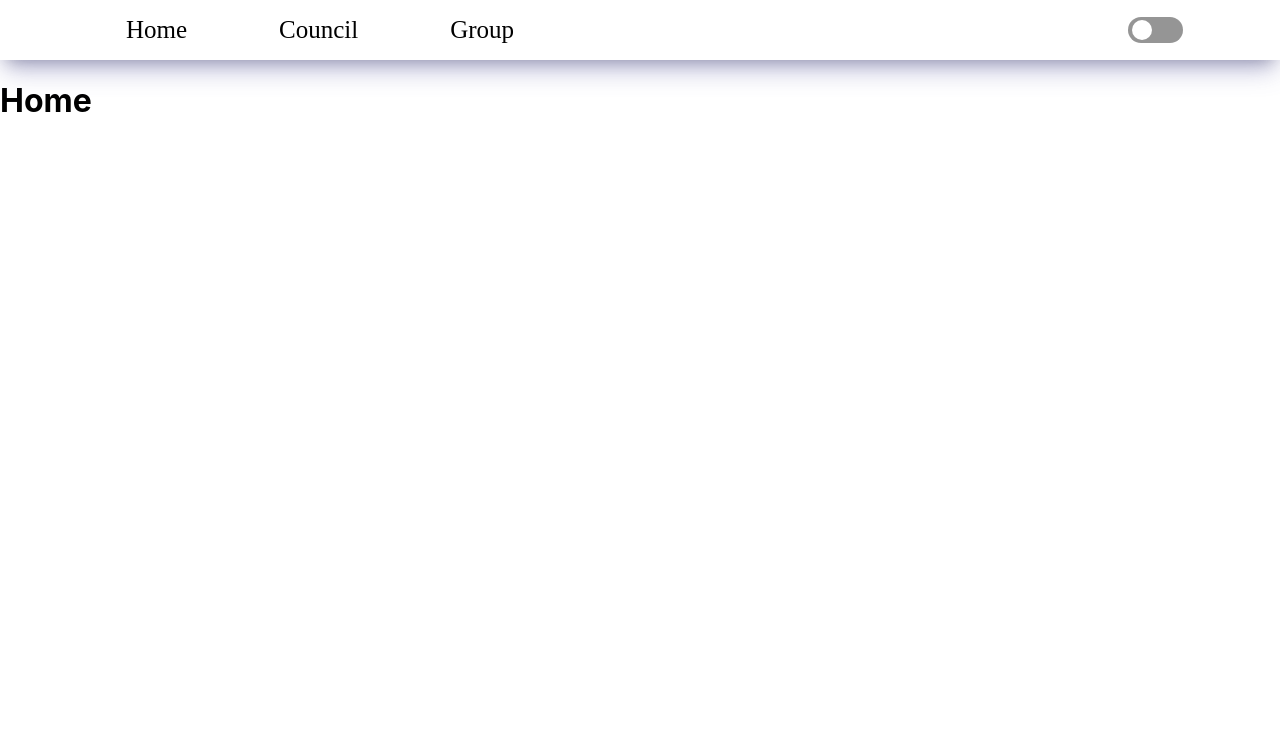
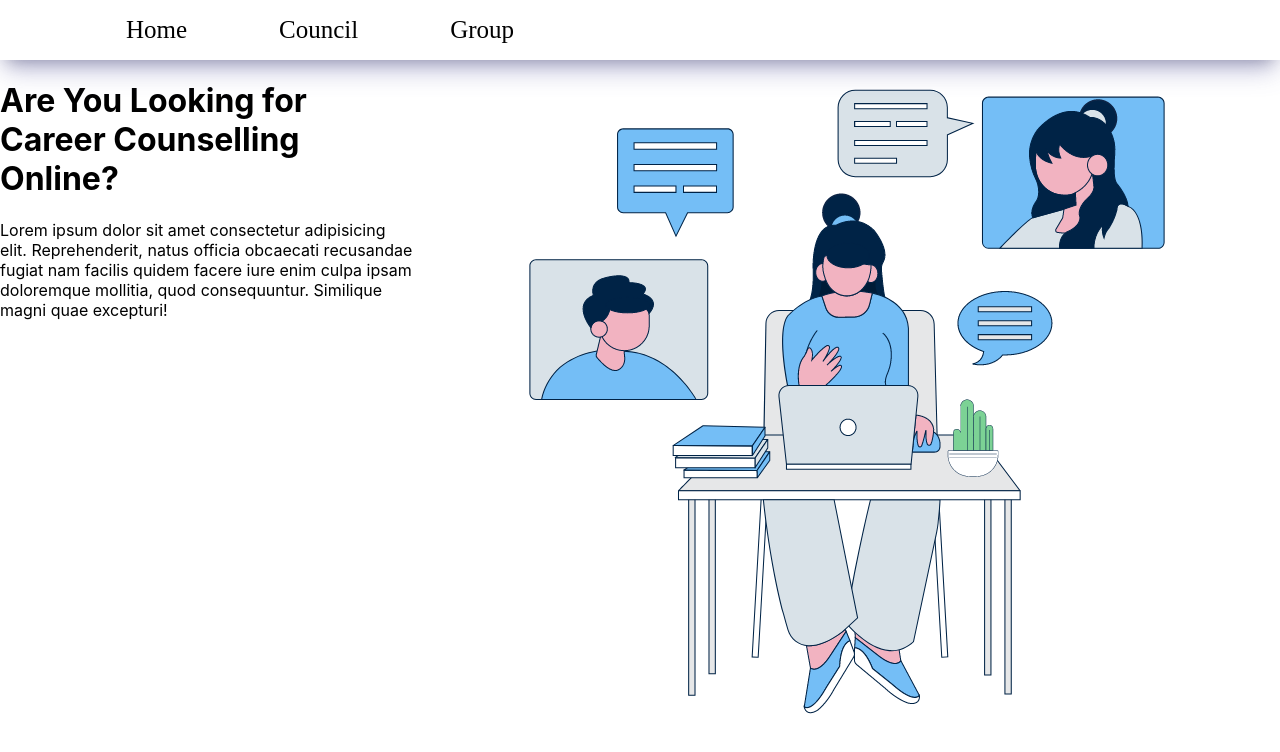
Before and after one commit to Khizarshah01/innovo24, a React (Create React App) app: page / in a window 1280 px wide. Shown: the top 752 px of the page. Built offline with nearby package versions, Linux system fonts and the light colour scheme.

Commit message:
make some ui on home page

```diff
--- a/src/App.js
+++ b/src/App.js
@@ -11,7 +11,7 @@ function App() {
                 <Header />
                 <Routes>
                     <Route path="/" element={<Home />} />
-                    <Route path="/" element={<Group/>}/>
+                    <Route path="/group" element={<Group/>}/>
                     <Route path="/council" element={<Council />} />
                 </Routes>
             </div>
--- a/src/components/Council/Test.jsx
+++ b/src/components/Council/Test.jsx
@@ -2,12 +2,7 @@ function start_test() {
     return (
         <div>
             <h1>Get the hell out of here</h1>
-            I don't know what am I doing
-
-            <form method="POST">
-                <input type="text" />
-                <button type="submit">Submit</button>
-            </form>
+            put your shitty quiz code here.
         </div>
     )
 }
--- a/src/components/Header.jsx
+++ b/src/components/Header.jsx
@@ -7,28 +7,22 @@ function Header() {
             <div className="diver" id="firstdiver">
                 <ul>
                     <li>
-                        <NavLink exact to="/" id="yo">
+                        <NavLink exact={"true"} to="/" id="yo">
                             Home
                         </NavLink>
                     </li>
                     <li>
-                        <NavLink exact to="/Council" id="yo">
+                        <NavLink exact={"true"} to="/Council" id="yo">
                             Council
                         </NavLink>
                     </li>
-                    <NavLink exact to="/donate" id="yo">
+                    <NavLink exact={"true"} to="/donate" id="yo">
                         <li>Group</li>
                     </NavLink>
-                </ul>
-            </div>
+                </ul >
+            </div >
 
-            <div className="diver2">
-                <label className="switch">
-                    <input type="checkbox" />
-                    <span className="slider" />
-                </label>
-            </div>
-        </div>
+        </div >
     );
 }
 
--- a/src/components/Home.jsx
+++ b/src/components/Home.jsx
@@ -1,6 +1,18 @@
+import communiation from "./images/communication.png";
+import "../style/Home.css";
 function Home() {
     return (
-        <h1>Home</h1>
+        <div>
+            <div className="container1">
+                <div className="content">
+                    <h1>Are You Looking for Career Counselling Online?</h1>
+                    <p>Lorem ipsum dolor sit amet consectetur adipisicing elit. Reprehenderit, natus officia obcaecati recusandae fugiat nam facilis quidem facere iure enim culpa ipsam doloremque mollitia, quod consequuntur. Similique magni quae excepturi!</p>
+                </div>
+                <div className="content1Image">
+                    <img src={communiation} alt="communinatoin" />
+                </div>
+            </div>
+        </div>
     )
 }
 
--- a/src/style/Home.css
+++ b/src/style/Home.css
@@ -0,0 +1,5 @@
+.container1{
+    display: flex;
+    flex-direction: row;
+    justify-content: space-around;
+}
```
Also changed, not shown: src/components/Group.jsx (+3 -5 lines), src/components/images/communication.png (added).
